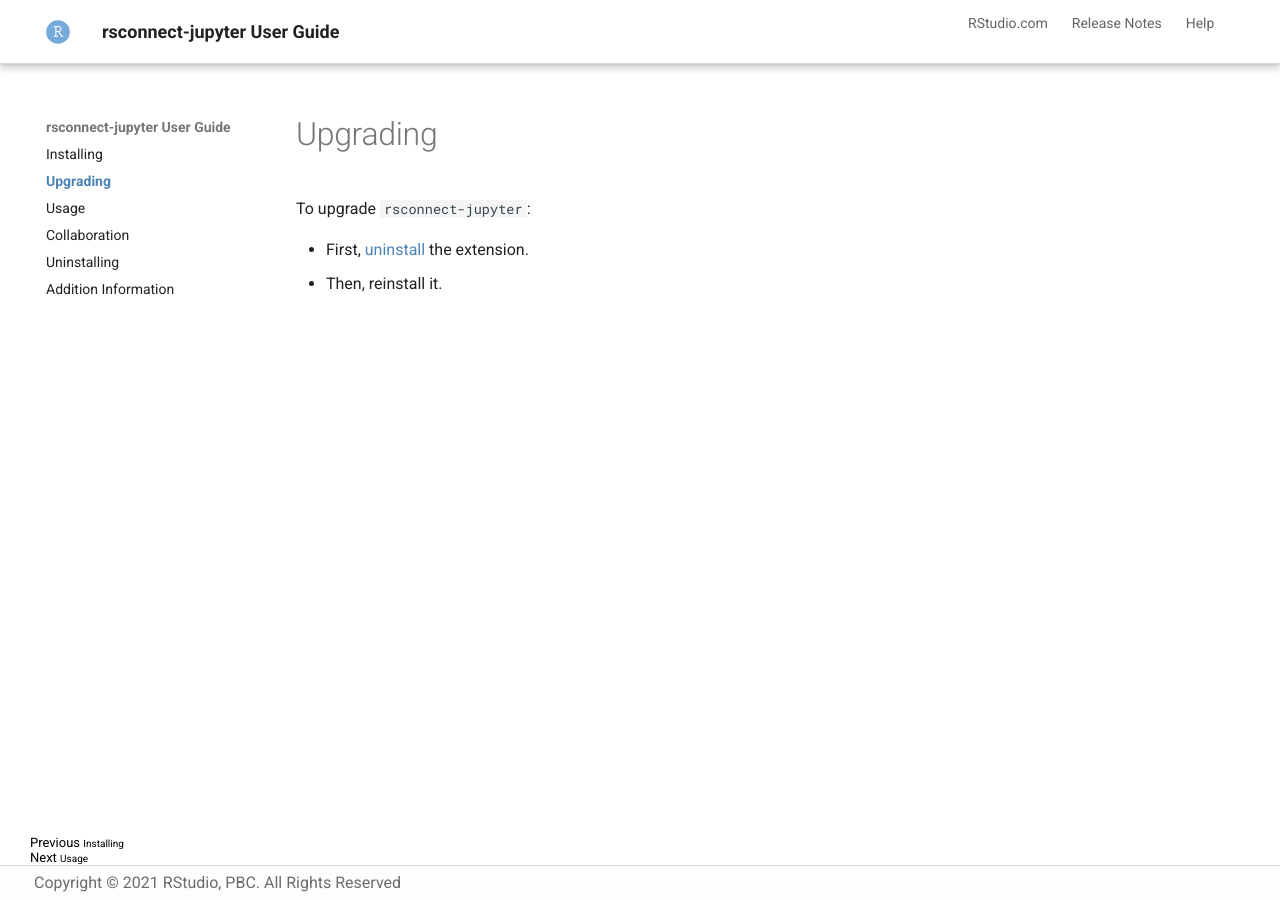
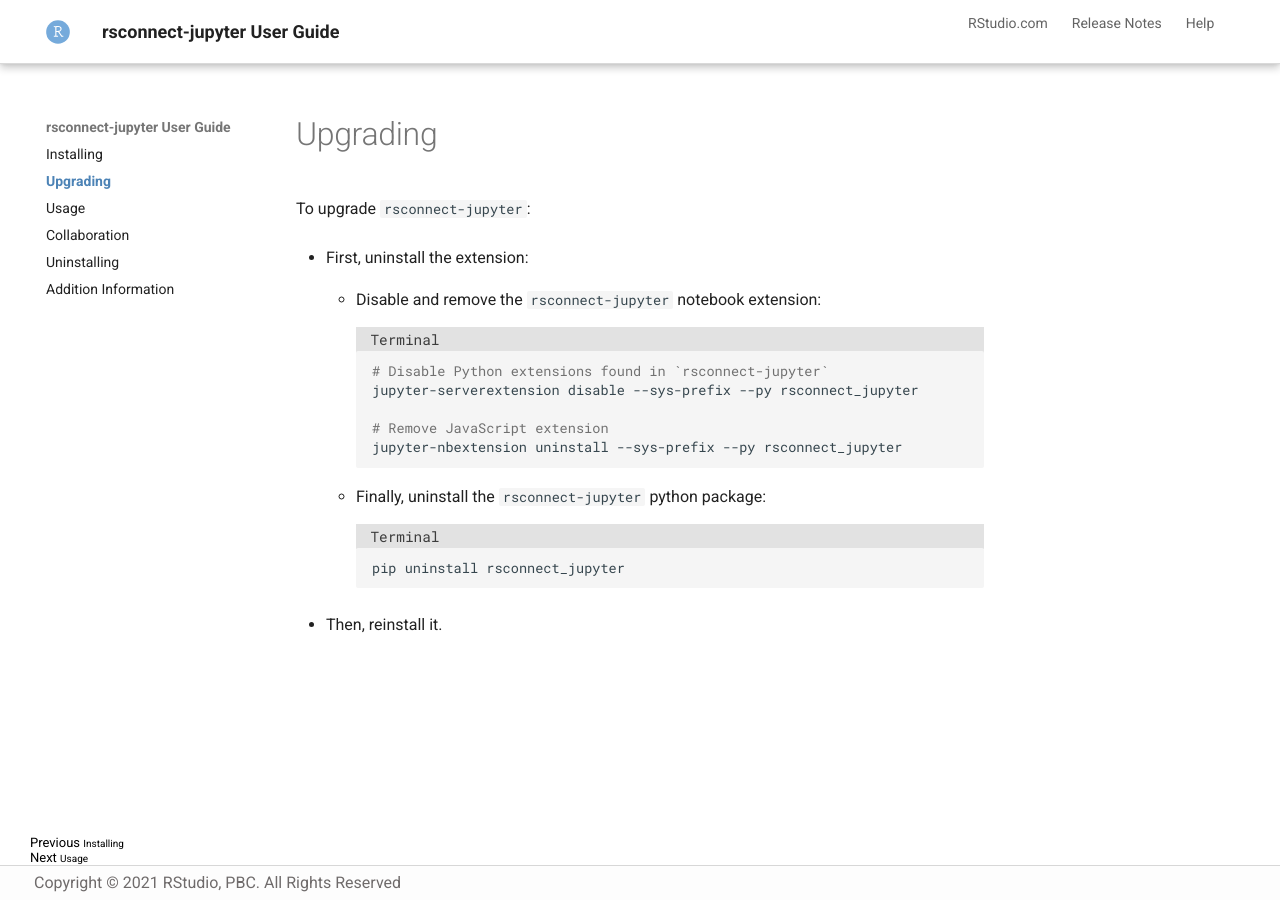
Before and after one commit to rstudio/rsconnect-jupyter, an MkDocs documentation site: the page built from docs/docs/upgrading.md, in a window 1280 px wide. Built offline with MkDocs 1.6.1 and Material for MkDocs 9.7.7, drawn with Linux system fonts in a browser that asks for light colours.

Commit message:
Putting uninstall content into snippet file
I have to do this because the H1 doesn't render properly and breaks the right TOC. By breaking the content out into a snippet, I can use this content in both places without having to worry about a header mess

````diff
--- /dev/null
+++ b/docs/docs/snippets/uninstall.md
@@ -0,0 +1,15 @@
+- Disable and remove the `rsconnect-jupyter` notebook extension:
+  <div class="code-title">Terminal</div>
+  ```bash
+  # Disable Python extensions found in `rsconnect-jupyter`
+  jupyter-serverextension disable --sys-prefix --py rsconnect_jupyter
+
+  # Remove JavaScript extension
+  jupyter-nbextension uninstall --sys-prefix --py rsconnect_jupyter
+  ```
+
+- Finally, uninstall the `rsconnect-jupyter` python package:
+  <div class="code-title">Terminal</div>
+  ```bash
+  pip uninstall rsconnect_jupyter
+  ```
--- a/docs/docs/upgrading.md
+++ b/docs/docs/upgrading.md
@@ -2,5 +2,7 @@
 
 To upgrade `rsconnect-jupyter`:
 
-- First, [uninstall](#uninstalling) the extension.
+- First, uninstall the extension:
+    --8<-- "snippets/uninstall.md"
+
 - Then, reinstall it.
````
Also changed, not shown: docs/docs/uninstalling.md (+1 -15 lines).
